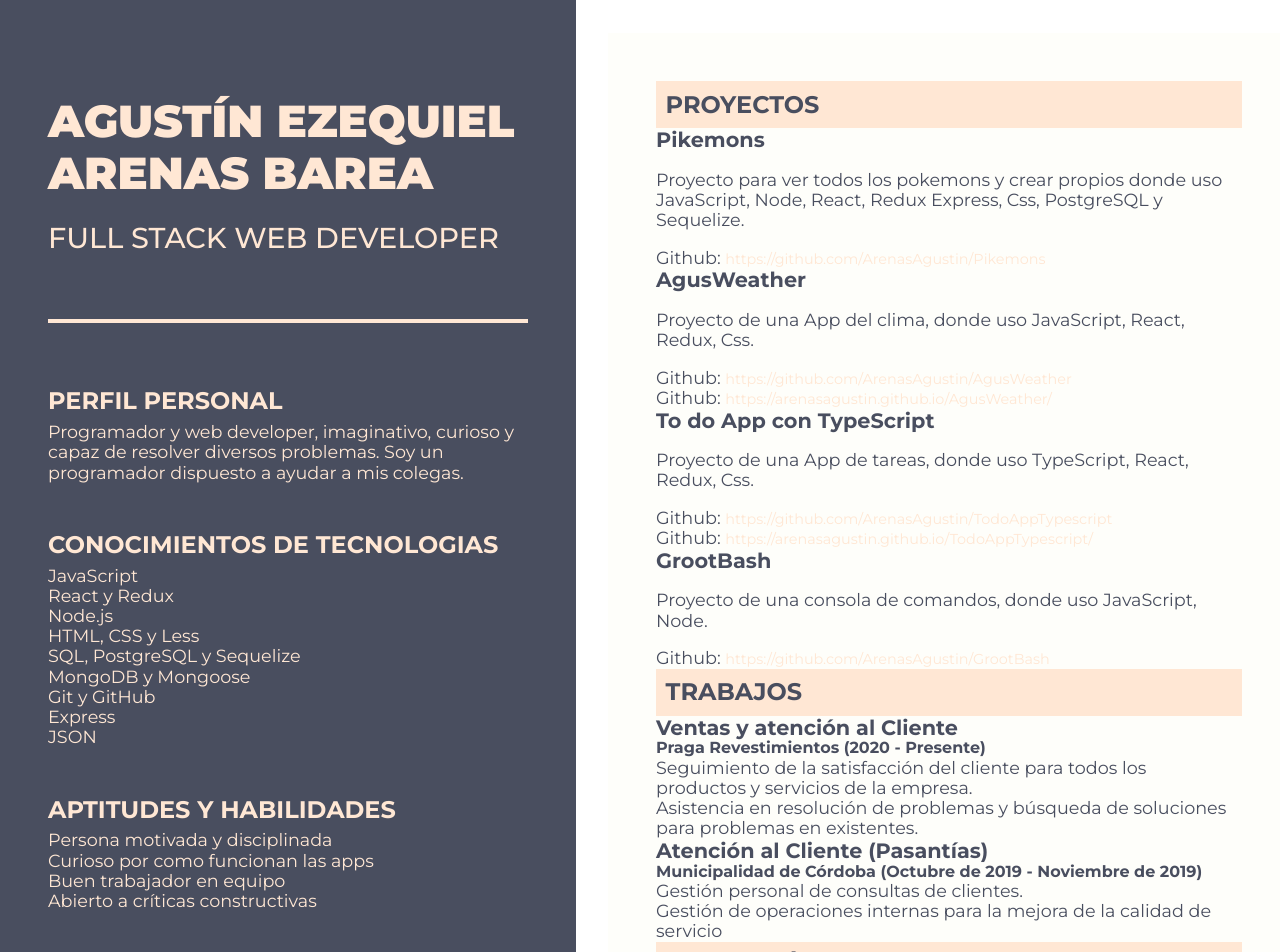
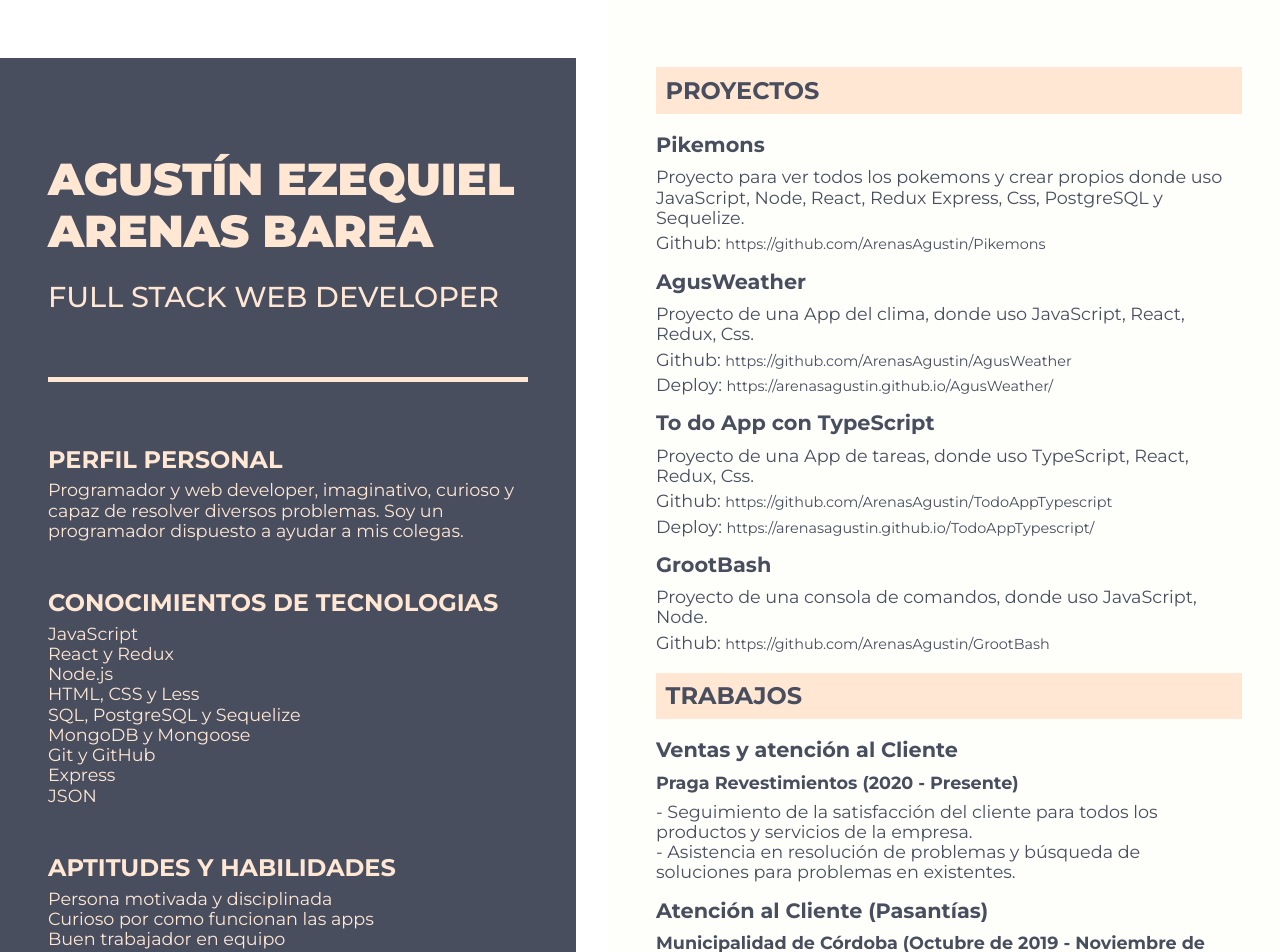
Before and after one commit to ArenasAgustin/Cv2.0, a React (Create React App) app: page / in a window 1280 px wide. Shown: the top 952 px of the page. Built offline with nearby package versions, Linux system fonts and the light colour scheme.

Commit message:
mas arreglos de css

```diff
--- a/src/App.css
+++ b/src/App.css
@@ -1,4 +1,14 @@
-h3, h2, h4, h1, h5, h6 {
+h3,
+h2,
+h4,
+h1,
+h5,
+h6 {
+  margin-block: 0;
+  padding-inline: 0;
+}
+
+p {
   margin-block: 0;
   padding-inline: 0;
 }
--- a/src/components/HAcademico/HAcademico.tsx
+++ b/src/components/HAcademico/HAcademico.tsx
@@ -11,8 +11,8 @@ export default function HAcademico() {
           return (
             <div key={index}>
               <h3 className="subtitleExperiencia">{item.title}</h3>
-              <h4>{item.subtitle}</h4>
-              <p>{item.description}</p>
+              <h4 className="subsubTitleExperiencia">{item.subtitle}</h4>
+              <p className="dataExperiencia">{item.description}</p>
             </div>
           );
         })}
--- a/src/components/HLaboral/HLaboral.tsx
+++ b/src/components/HLaboral/HLaboral.tsx
@@ -11,8 +11,8 @@ export default function IHLaboral() {
           return (
             <div key={index}>
               <h3 className="subtitleExperiencia">{item.title}</h3>
-              <h4>{item.subtitle}</h4>
-              <ul>
+              <h4 className="subsubTitleExperiencia">{item.subtitle}</h4>
+              <ul className="dataExperiencia">
                 {item.description.map((item, index) => {
                   return <li key={index}>{item}</li>;
                 })}
--- /dev/null
+++ b/src/components/Proyectos/Proyectos.css
@@ -0,0 +1,11 @@
+.dataExperienciaTexto {
+  margin: 0.3em 0;
+}
+
+.dataExperienciaLinks {
+  margin: 0.3em 0;
+}
+
+.dataExperienciaLinks a {
+  color: #494e5f;
+}
--- a/src/components/Proyectos/Proyectos.tsx
+++ b/src/components/Proyectos/Proyectos.tsx
@@ -1,27 +1,31 @@
 import React from "react";
 import { PROYECTOS } from "../../data/data";
+import "./Proyectos.css";
 
 export default function Proyectos() {
   return (
     <div>
-      <h2 className='titulosExperiencia'>{PROYECTOS.title}</h2>
+      <h2 className="titulosExperiencia">{PROYECTOS.title}</h2>
 
       <div>
         {PROYECTOS.description.map((proyecto) => (
           <div className="proyecto" key={proyecto.title}>
             <h3 className="subtitleExperiencia">{proyecto.title}</h3>
-            <p>{proyecto.description}</p>
-            <div>
+
+            <div className="dataExperiencia">
+              <p className="dataExperienciaTexto">{proyecto.description}</p>
+              <div className="dataExperienciaLinks">
                 <span>Github: </span>
                 <a href={proyecto.url}>{proyecto.url}</a>
               </div>
 
               {proyecto.url_deploy ? (
-              <div>
-                <span>Github: </span>
+                <div className="dataExperienciaLinks">
+                  <span>Deploy: </span>
                   <a href={proyecto.url_deploy}>{proyecto.url_deploy}</a>
                 </div>
               ) : null}
+            </div>
           </div>
         ))}
       </div>
--- a/src/components/SeccionExperiencia/SeccionExperiencia.css
+++ b/src/components/SeccionExperiencia/SeccionExperiencia.css
@@ -2,8 +2,19 @@
   background-color: #ffe7d4;
   width: 100%;
   padding: 0.4em 0em 0.4em 0.4em;
+  margin: 0.8em 0em;
 }
 
 .subtitleExperiencia {
-    font-size: 1.3em;
+  font-size: 1.3em;
+  margin: 0.5em 0em;
 }
+
+.subsubTitleExperiencia {
+  font-size: 1.1em;
+  margin: 0.5em 0em;
+}
+
+.dataExperiencia {
+  margin: 0.3em 0em 1em 0em;
+}
--- a/src/data/data.ts
+++ b/src/data/data.ts
@@ -113,16 +113,16 @@ const TRABAJOS_ARRAY: TrabajoInterface[] = [
         title: 'Ventas y atención al Cliente',
         subtitle: 'Praga Revestimientos (2020 - Presente)',
         description: [
-            'Seguimiento de la satisfacción del cliente para todos los productos y servicios de la empresa.',
-            'Asistencia en resolución de problemas y búsqueda de soluciones para problemas en existentes.',
+            '- Seguimiento de la satisfacción del cliente para todos los productos y servicios de la empresa.',
+            '- Asistencia en resolución de problemas y búsqueda de soluciones para problemas en existentes.',
         ],
     },
     {
         title: 'Atención al Cliente (Pasantías)',
         subtitle: 'Municipalidad de Córdoba (Octubre de 2019 - Noviembre de 2019)',
         description: [
-            'Gestión personal de consultas de clientes.',
-            'Gestión de operaciones internas para la mejora de la calidad de servicio',
+            '- Gestión personal de consultas de clientes.',
+            '- Gestión de operaciones internas para la mejora de la calidad de servicio',
         ],
     },
 ]
--- a/src/pages/Home/Home.css
+++ b/src/pages/Home/Home.css
@@ -6,9 +6,9 @@
   overflow-y: auto;
 }
 
-.divSeccionPersonal{
-    color: #FFE7D4;
-    background-color: #494E5F;
+.divSeccionPersonal {
+  color: #ffe7d4;
+  background-color: #494e5f;
   padding: 3em;
   min-width: 20em;
   max-width: 30em;
@@ -16,8 +16,8 @@
 }
 
 .divSeccionExperiencia {
-    color: #494E5F;
-    background-color: #FEFEFA;
+  color: #494e5f;
+  background-color: #fefefa;
   padding: 3em;
   max-width: 40em;
   overflow-y: auto;
```
Also changed, not shown: src/components/Tecnologias/Tecnologias.css (deleted). Lines whose indentation alone changed are shown as unchanged.
